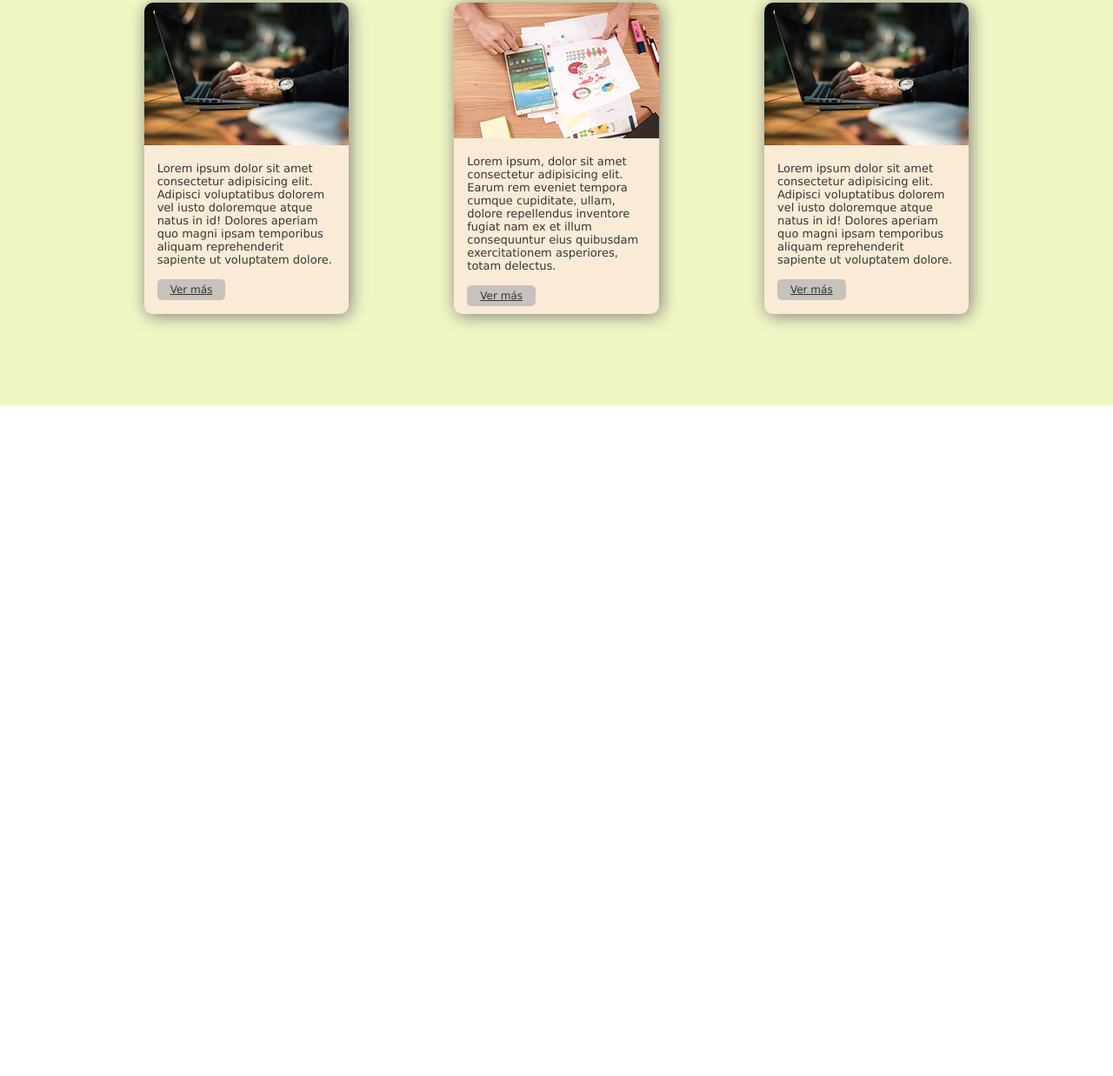
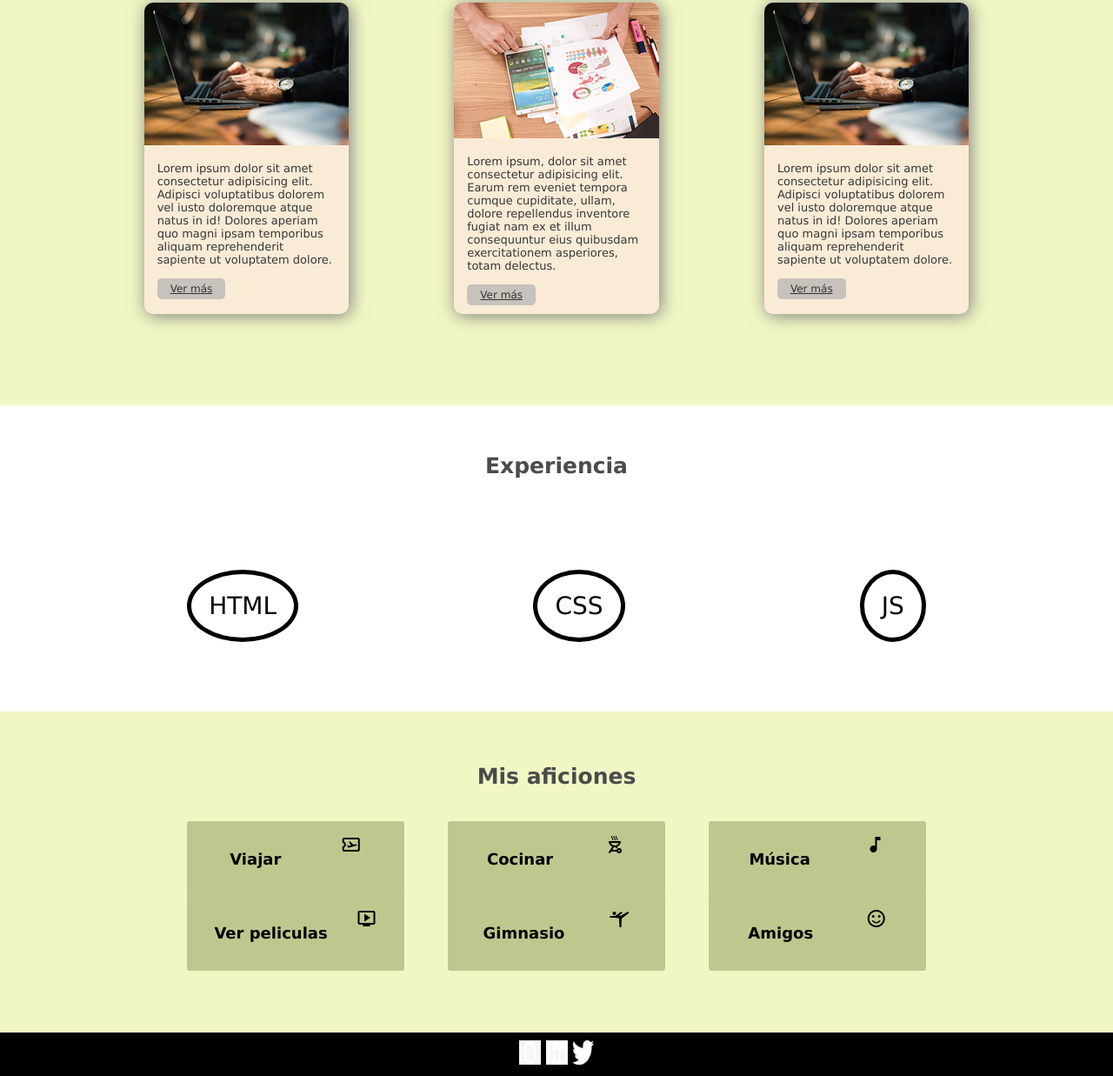
Before and after one commit to beluceroberrini/cursofrontendUOC, a plain HTML site: page index.html in a window 1280 px wide. Shown: the part 1343-2580 px from the top of the page at 87% size. Before the commit the page ends 1809 px from the top, so only its background shows below. Drawn offline with nearby package versions, Linux system fonts and the light colour scheme.

Commit message:
imagenes

```diff
--- a/index.html
+++ b/index.html
@@ -7,8 +7,7 @@
     <meta name="viewport" content="width=device-width, initial-scale=1.0">
     <title>Mi pagina de Inicio</title>
     <link rel="stylesheet" href="styleindex.css">
-    <script src="https://cdnjs.cloudflare.com/ajax/libs/font-awesome/6.2.1/css/all.min.css"></script>
-    <script src="https://kit.fontawesome.com/3ac8aad473.js" crossorigin="anonymous"></script>
+    <link rel="stylesheet" href="https://fonts.googleapis.com/css2?family=Material+Symbols+Outlined:opsz,wght,FILL,GRAD@48,400,0,0" />
 </head>
 
 <body>
@@ -69,6 +68,73 @@
         </div>
 
     </section>
+    <section>
+        <h3>Experiencia</h3>
+        <div class="container-experiencia" >
+            <p>HTML</p>
+            <p>CSS</p>
+            <p>JS</p>
+        </div>
+    </section>
+    <section id="proyectos">
+        <h3>Mis aficiones</h3>
+        <div class="aficiones">
+            <div class="aficion">
+                <p>Viajar</p><span class="material-symbols-outlined">
+                    airplane_ticket
+                    </span>
+            </div>
+            <div class="aficion">
+                <p>Cocinar</p><span class="material-symbols-outlined">
+                    outdoor_grill
+                    </span>
+            </div>
+            <div class="aficion">
+                <p>Música</p><span class="material-symbols-outlined">
+                    music_note
+                    </span>
+            </div>
+            <div class="aficion">
+                <p>Ver peliculas</p><span class="material-symbols-outlined">
+                    live_tv
+                    </span>
+            </div>
+            <div class="aficion">
+                <p>Gimnasio</p><span class="material-symbols-outlined">
+                    sports_gymnastics
+                    </span>
+            </div>
+            <div class="aficion">
+                <p>Amigos</p><span class="material-symbols-outlined">
+                    sentiment_satisfied
+                    </span>
+            </div>
+        </div>
+    </section>
+    <footer>
+        <div id="footer">
+            <span><img src="/imagenes/instagram.jpg" alt="" id="redes"></span>
+            <span><img src="/imagenes/linkedin.png" alt=""id="redes"></span>
+            <span><img src="/imagenes/twitter_PNG15.png" alt="" id="redes"></span>
+        </div>
+    </footer>
 </body>
 
 </html>
+
+
+
+<!-- <div class="container-experiencia" >
+<div class="circulo1">
+ <span class="dentro"></span>
+ <span class="fuera"></span>
+ <span class="nombre"> HTML</span>
+ <div class="circulo">
+     <div class="dot">
+         <span></span>
+     </div>
+     <div class="progreso"></div>
+     </div>
+ </div>
+</div>
+</div> -->
--- a/styleindex.css
+++ b/styleindex.css
@@ -11,8 +11,7 @@ nav{
     display: flex;
     justify-content: space-between;
     align-items: center;
-    background-color: rgb(241, 247, 196) ;
-
+    background-color: rgb(241, 247, 196);
 }
 .menu-inicio{
     display: flex;
@@ -34,7 +33,7 @@ header{
 }
 h1{ font-size: 10vh; margin: auto;}
 h2{ font-size: 7vh; }
-.titulo h3{ font-size: 20px; margin: 12px; text-align: center;}
+.titulo h3{ font-size: 20px; margin: 12px; text-align: center; color: rgb(192, 199, 142);}
 
 h3{text-align: center; font-size: 25px; padding-top: 30px; color: rgb(75, 75, 75);}
 
@@ -83,16 +82,73 @@ h3{text-align: center; font-size: 25px; padding-top: 30px; color: rgb(75, 75, 75
     color:rgb(55, 54, 54);
 }
 .boton{
-    display: inline-block;
     margin-left: 15px;
-    border: 1px transparent rgba(164, 178, 193, 0.679);
+    border: transparent;
     background-color: rgba(178, 178, 178, 0.709);
     color: rgb(53, 52, 52);
     padding: 5px 15px;
     border-radius: 5px;
     font-size: 12px;
 }
+.container-experiencia{
+    display: flex;
+    flex-wrap: wrap;
+    justify-content: space-around;
+    padding: 40px 80px;
+}
 
-.boton :hover{
-    background-color: blue;
+.container-experiencia p{
+    font-size: 28px;
+    margin: 40px;
+    padding: 20px;
+    border: 5px solid ;
+    border-radius: 100%;
 }
+/* .circulo1{
+    height: 100px;
+    width: 100px;
+    position: relative;
+ }
+ .circulo1 .dentro, .circulo1 .fuera{
+     position: absolute;
+     height: 100%;
+     width: 100%;
+     border-radius: 100%;
+     box-shadow: 2px 2px 2px 2px rgb(163, 19, 173);
+ }
+ .circulo1 .numero{
+     position: absolute;
+     top: 50%;
+ } */
+
+ .aficiones{
+    display: grid;
+    grid-template-columns: repeat(3, 250px) ;
+    grid-template-rows: 50px 20px;
+    justify-content: center;
+    gap: 50px;
+    margin-bottom: 70px;
+    padding: 30px;
+}
+ .aficion{
+    font-weight: 900;
+    display: flex;
+    border: transparent;
+    border-radius: 3px;
+    background-color: rgb(192, 199, 142);
+    justify-content: space-around;
+    align-self: center;
+    padding: 15px;
+    font-size: 18px;
+ }
+footer{
+    background-color: rgb(0, 0, 0);
+    height: 50px;
+    display: flex;
+    justify-content: center;
+    align-items: center;
+}
+#redes{
+    width: 25px;
+    height: 3.5vh;
+}
```
Also changed, not shown: imagenes/instagram.jpg (added), imagenes/linkedin.png (added), imagenes/twitter_PNG15.png (added).
